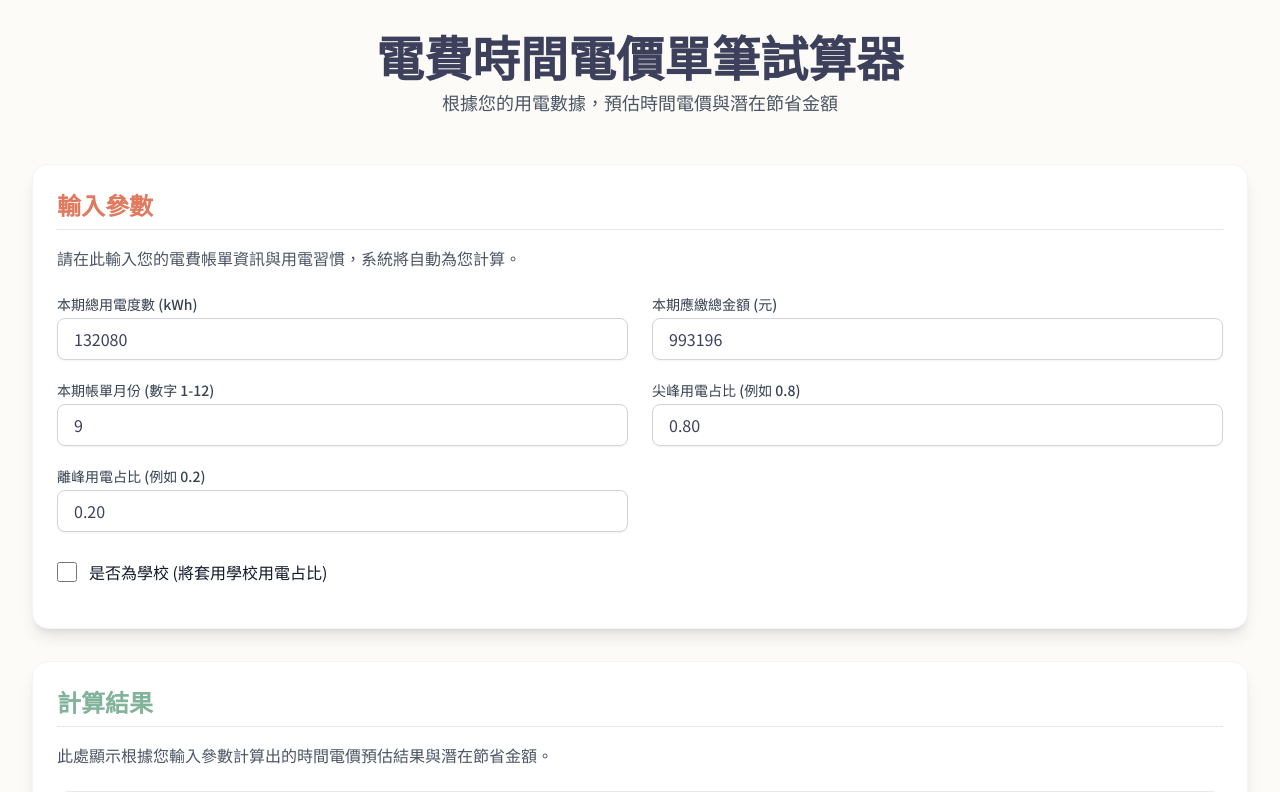
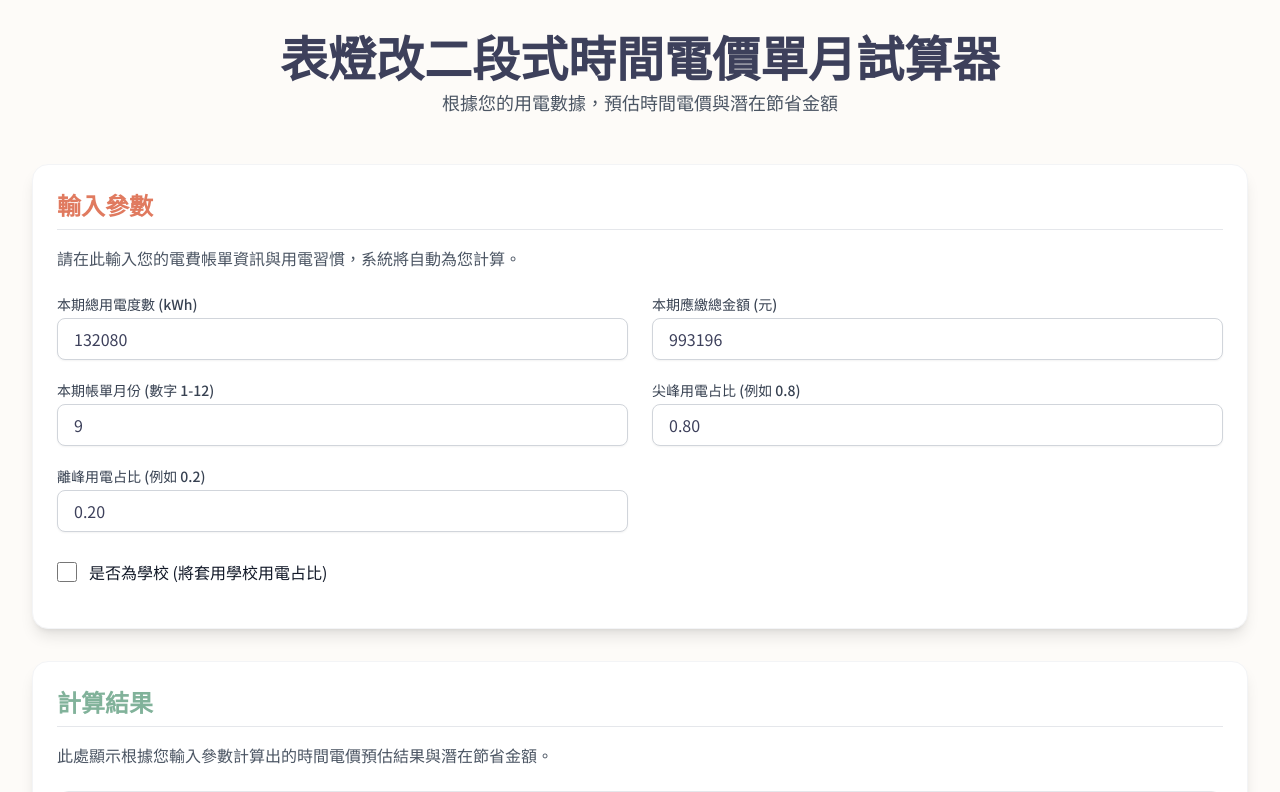
Before and after one commit to jordan122221/electricity-calculator-app, a plain HTML site: page index.html in a window 1280 px wide. Shown: the top 792 px of the page. Drawn offline with nearby package versions, Linux system fonts and the light colour scheme.

Commit message:
Update index.html

```diff
--- a/index.html
+++ b/index.html
@@ -58,7 +58,7 @@
 <body class="antialiased">
     <div class="container mx-auto p-4 md:p-8">
         <header class="text-center mb-8 md:mb-12">
-            <h1 class="text-3xl md:text-4xl lg:text-5xl font-bold mb-2 text-[#3D405B]">電費時間電價單筆試算器</h1>
+            <h1 class="text-3xl md:text-4xl lg:text-5xl font-bold mb-2 text-[#3D405B]">表燈改二段式時間電價單月試算器</h1>
             <p class="text-base md:text-lg text-gray-600">根據您的用電數據，預估時間電價與潛在節省金額</p>
         </header>
 
```
